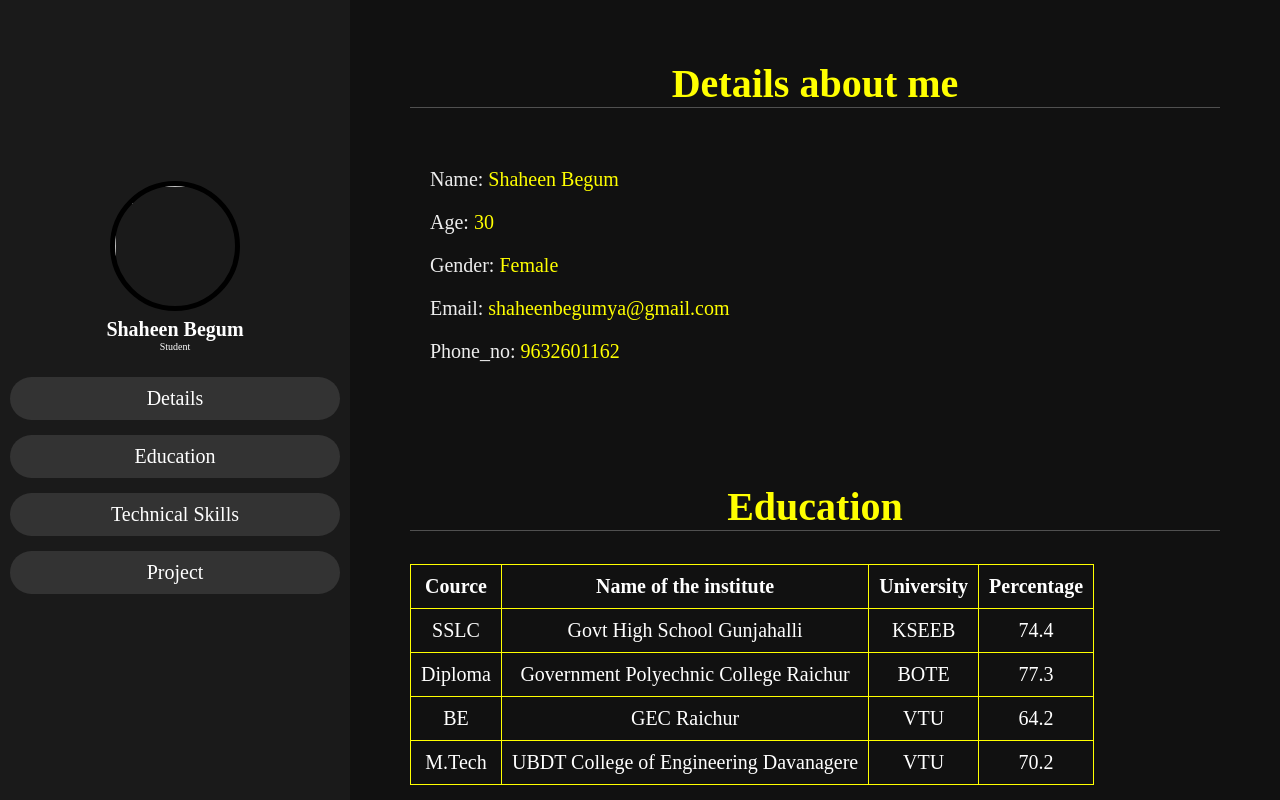
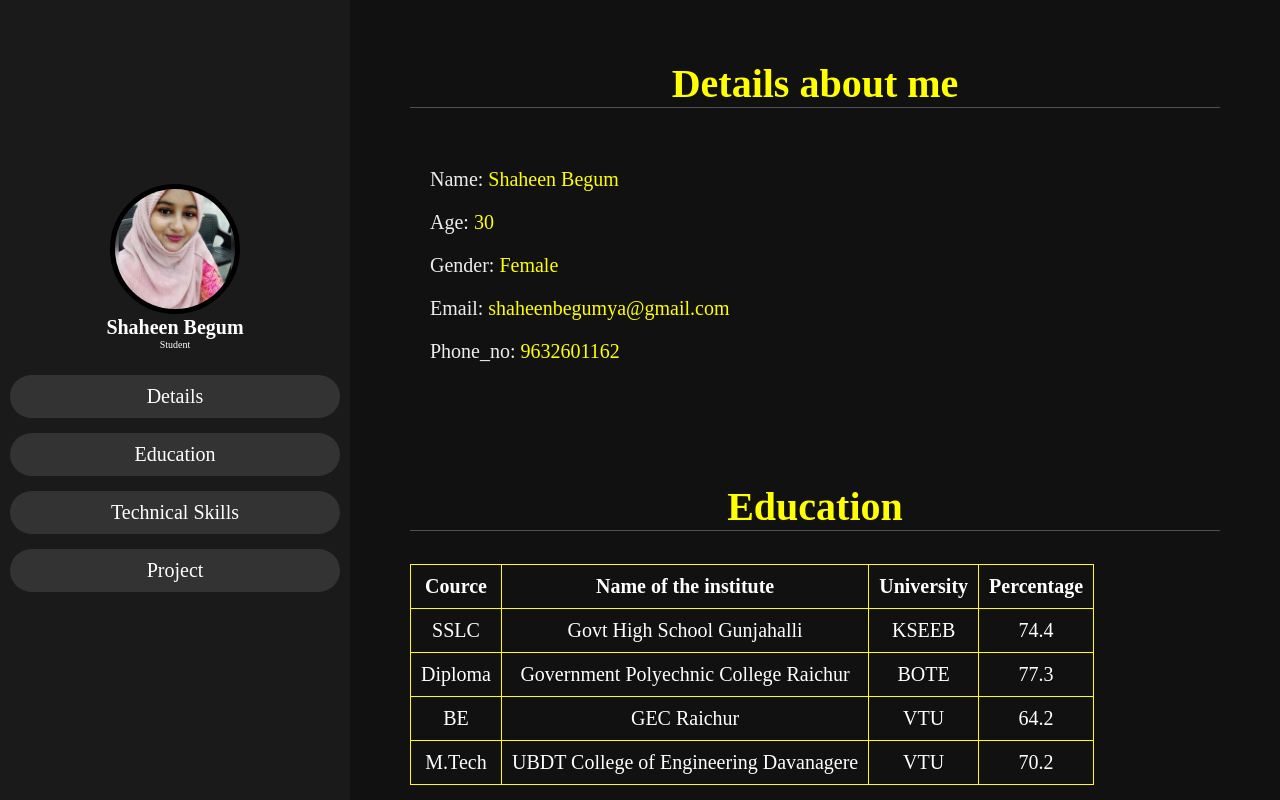
Before and after one commit to ShaheenBe/Portfolio, a plain HTML site: page index.html in a window 1280 px wide. Shown: the top 800 px of the page. Drawn offline with Linux system fonts and the light colour scheme.

Commit message:
Update index.html

```diff
--- a/index.html
+++ b/index.html
@@ -10,7 +10,7 @@
 <body>
     <header>
        <div class="user">
-       <img src="photo.jpg">
+       <img src="https://github.com/ShaheenBe/Portfolio/blob/main/Shaheen.jpeg">
        <h5 class="nm">Shaheen Begum</h5>
        <p class="jb">Student</p>
        </div>
```
